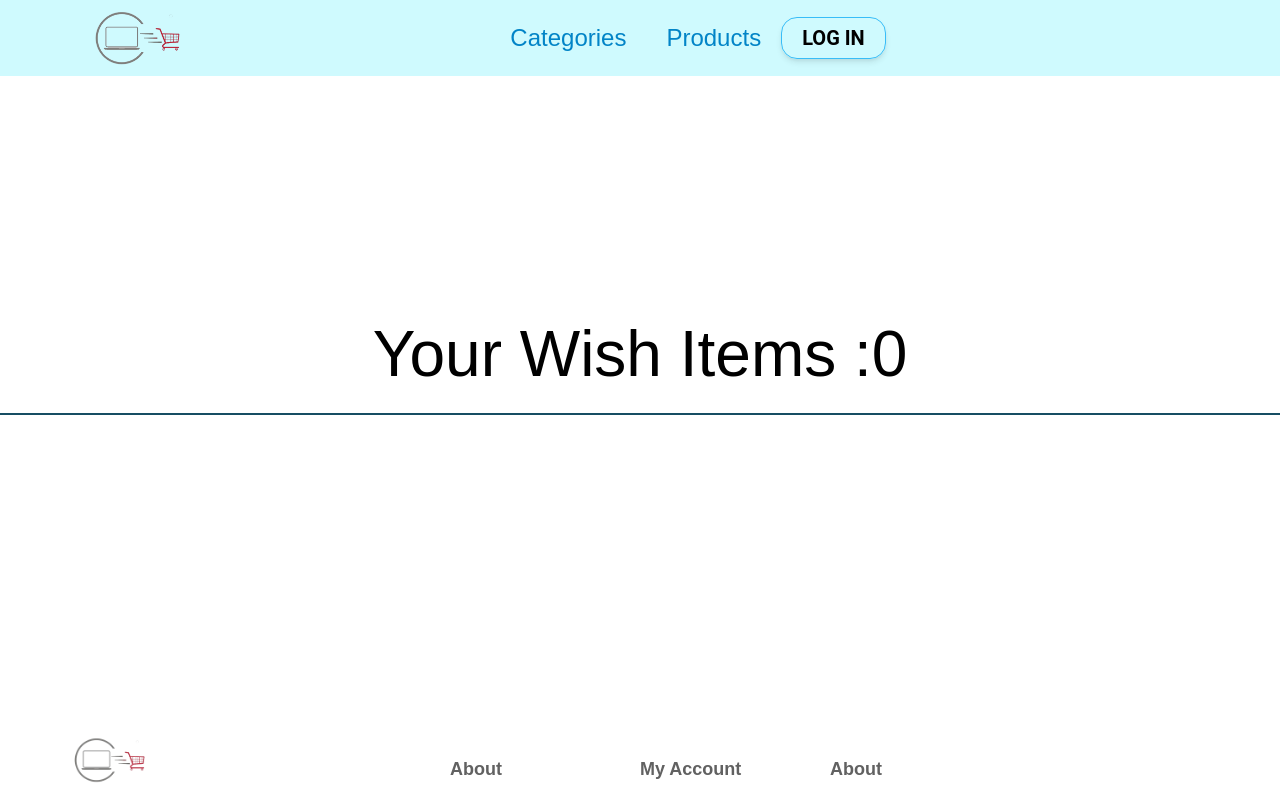
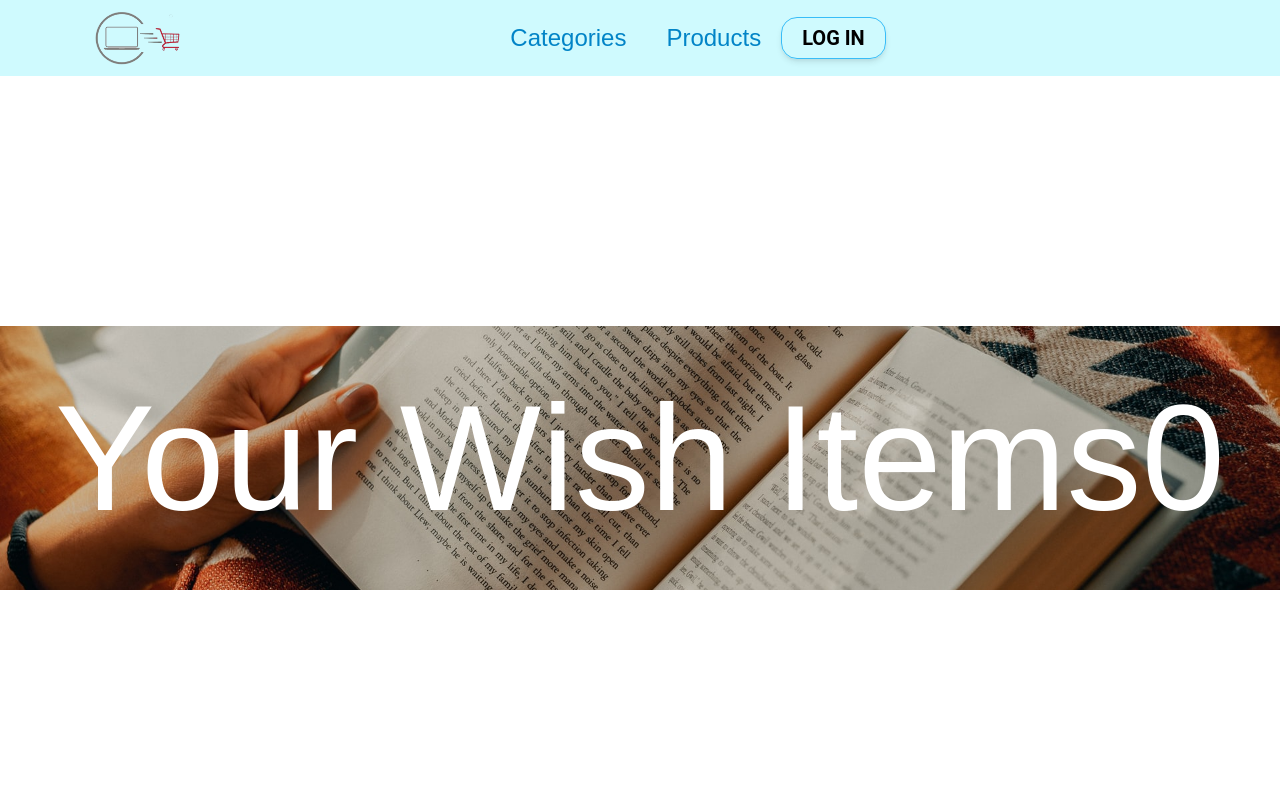
Before and after one commit to Alsakr922/Shop, a React (Vite) app: page /wish in a window 1280 px wide. Shown: the top 800 px of the page. Built offline with nearby package versions, Linux system fonts and the light colour scheme; a web font is replaced by a local one.

Commit message:
Final Edit

```diff
--- a/src/App.css
+++ b/src/App.css
@@ -253,9 +253,16 @@ html{
 .features .box {
   transition: 0.2s;
 }
-
 .cart-bg {
   background-image: url("./assets/banner/banner.png");
+}
+
+.wish-bg {
+  background-image: url("./assets/banner/wish.jpg");
+}
+
+.cart-bg,
+.wish-bg {
   background-repeat: no-repeat;
   background-position: center;
   background-size: cover;
--- a/src/components/Login.jsx
+++ b/src/components/Login.jsx
@@ -31,6 +31,7 @@ const Login = () => {
     const { name, value } = e.target;
     setValues({ ...Values, [name]: value });
   }
+  localStorage.setItem("gender" , JSON.stringify(Gender));
   return (
     <div className='container m-auto py-[100px]'>
       <Card className='w-96 m-auto mt-10'>
--- a/src/components/Navbar.jsx
+++ b/src/components/Navbar.jsx
@@ -9,10 +9,10 @@ import { Button } from "@material-tailwind/react";
 import { FaHeart, FaShoppingBag } from "react-icons/fa";
 import { useState } from "react";
 function Navbar() {
+ const gender=  JSON.parse(localStorage.getItem("gender"))
   const dispatch = useDispatch()
   const user = useSelector((state) => state.user.user)
   const { authUser } = user;
-  const { gender } = user;
   const [OpenUser, setOpenUser] = useState(false)
   // const [navOpen, setnavOpen] = useState(false)
   const handlerUser = () => setOpenUser(!OpenUser)
@@ -60,7 +60,7 @@ function Navbar() {
               ))}
           {authUser ?
             <li className="px-5 relative cursor-pointer">
-              <img src={gender === 'male' ? male : female} width={50} onClick={handlerUser} alt="" />
+              <img src={gender == "male" ? male : female} width={50} onClick={handlerUser} alt="" />
         {OpenUser &&
         <ul id="userSign" className="absolute z-50 bg-second-100 top-[62px] right-[-35px] pt-5 px-5 text-black text-[18px] rounded bg-back">
           <li className="py-2 flexCenter gap-x-5 text-gray-500" >Hello:<span className="text-primary-400">{user.name}</span></li>
--- a/src/components/Wish.jsx
+++ b/src/components/Wish.jsx
@@ -39,7 +39,7 @@ const Wish = () => {
       const wishesTotalAmount = useSelector((state) => state.wish.totalAmount)
   return (
     <div className='py-[200px]'>
-        <p className='lg:regular-64 regular-40 text-center border-b-2 border-b-second-900 py-10 pb-5 mb-10 flexCenter'>Your Wish Items :{wishesTotalAmount}</p>
+      <div className='wish-bg flexCenter my-[50px] py-[100px] font-light text-[150px] leading-[64px] text-white'>Your Wish Items<span>{wishesTotalAmount}</span></div>
       <div className='container m-auto grid lg:grid-cols-3 md:grid-cols-2 sm:grid-cols-1 gap-5'>
         {wish.map((product , index) => {
           return (
```
Also changed, not shown: src/assets/banner/wish.jpg (added).
